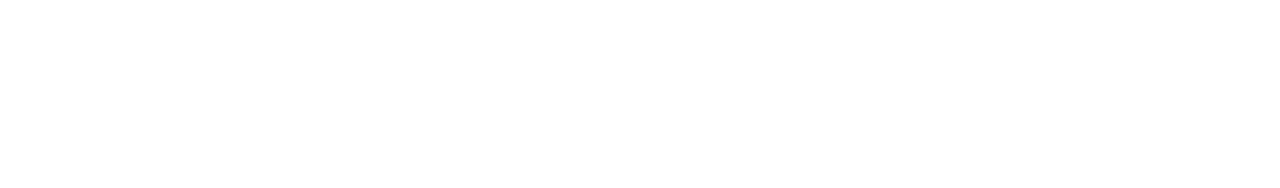
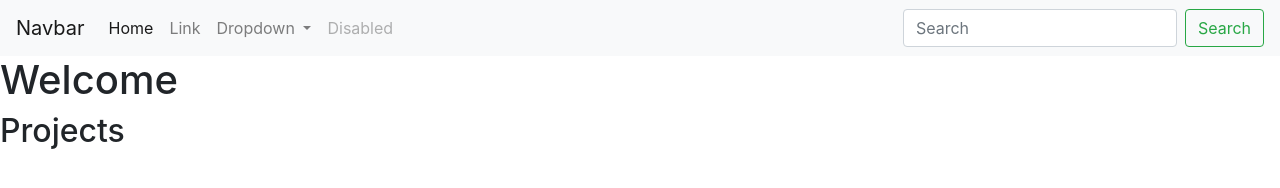
Before and after one commit to codingcity4747/Microverse_Trials_Ashraf_Shay, a plain HTML site: page index.html in a window 1280 px wide. Drawn offline with nearby package versions, Linux system fonts and the light colour scheme.

Commit message:
updated user story
user story story 1-6

```diff
--- a/index.html
+++ b/index.html
@@ -4,13 +4,55 @@
     <meta charset="UTF-8">
     <title></title>
     <link rel="stylesheet" href="css/style.css">
+    <link rel="stylesheet" href="https://cdn.jsdelivr.net/npm/bootstrap@4.5.3/dist/css/bootstrap.min.css" integrity="sha384-TX8t27EcRE3e/ihU7zmQxVncDAy5uIKz4rEkgIXeMed4M0jlfIDPvg6uqKI2xXr2" crossorigin="anonymous">
   </head>
 
   <body>
-    <main>
+    <nav class="navbar navbar-expand-lg navbar-light bg-light">
+  <a class="navbar-brand" href="#">Navbar</a>
+  <button class="navbar-toggler" type="button" data-toggle="collapse" data-target="#navbarSupportedContent" aria-controls="navbarSupportedContent" aria-expanded="false" aria-label="Toggle navigation">
+    <span class="navbar-toggler-icon"></span>
+  </button>
 
+  <div class="collapse navbar-collapse" id="navbarSupportedContent">
+    <ul class="navbar-nav mr-auto">
+      <li class="nav-item active">
+        <a class="nav-link" href="#">Home <span class="sr-only">(current)</span></a>
+      </li>
+      <li class="nav-item">
+        <a class="nav-link" href="#">Link</a>
+      </li>
+      <li class="nav-item dropdown">
+        <a class="nav-link dropdown-toggle" href="#" id="navbarDropdown" role="button" data-toggle="dropdown" aria-haspopup="true" aria-expanded="false">
+          Dropdown
+        </a>
+        <div class="dropdown-menu" aria-labelledby="navbarDropdown">
+          <a class="dropdown-item" href="#">Action</a>
+          <a class="dropdown-item" href="#">Another action</a>
+          <div class="dropdown-divider"></div>
+          <a class="dropdown-item" href="#">Something else here</a>
+        </div>
+      </li>
+      <li class="nav-item">
+        <a class="nav-link disabled" href="#" tabindex="-1" aria-disabled="true">Disabled</a>
+      </li>
+    </ul>
+    <form class="form-inline my-2 my-lg-0">
+      <input class="form-control mr-sm-2" type="search" placeholder="Search" aria-label="Search">
+      <button class="btn btn-outline-success my-2 my-sm-0" type="submit">Search</button>
+    </form>
+  </div>
+</nav>
+    <header id="welcome-section">
+      <h1>Welcome</h1>
+    </header>
+    <main id="projects">
+      <h2 class="project-tile">Projects</h2>
+      <a href="#https://www.google.com"></a>
     </main>
     <script src="https://cdn.freecodecamp.org/testable-projects-fcc/v1/bundle.js"></script>
     <script  src="js/index.js"></script>
+    <script src="https://code.jquery.com/jquery-3.5.1.slim.min.js" integrity="sha384-DfXdz2htPH0lsSSs5nCTpuj/zy4C+OGpamoFVy38MVBnE+IbbVYUew+OrCXaRkfj" crossorigin="anonymous"></script>
+<script src="https://cdn.jsdelivr.net/npm/bootstrap@4.5.3/dist/js/bootstrap.bundle.min.js" integrity="sha384-ho+j7jyWK8fNQe+A12Hb8AhRq26LrZ/JpcUGGOn+Y7RsweNrtN/tE3MoK7ZeZDyx" crossorigin="anonymous"></script>
   </body>
 </html>
```
